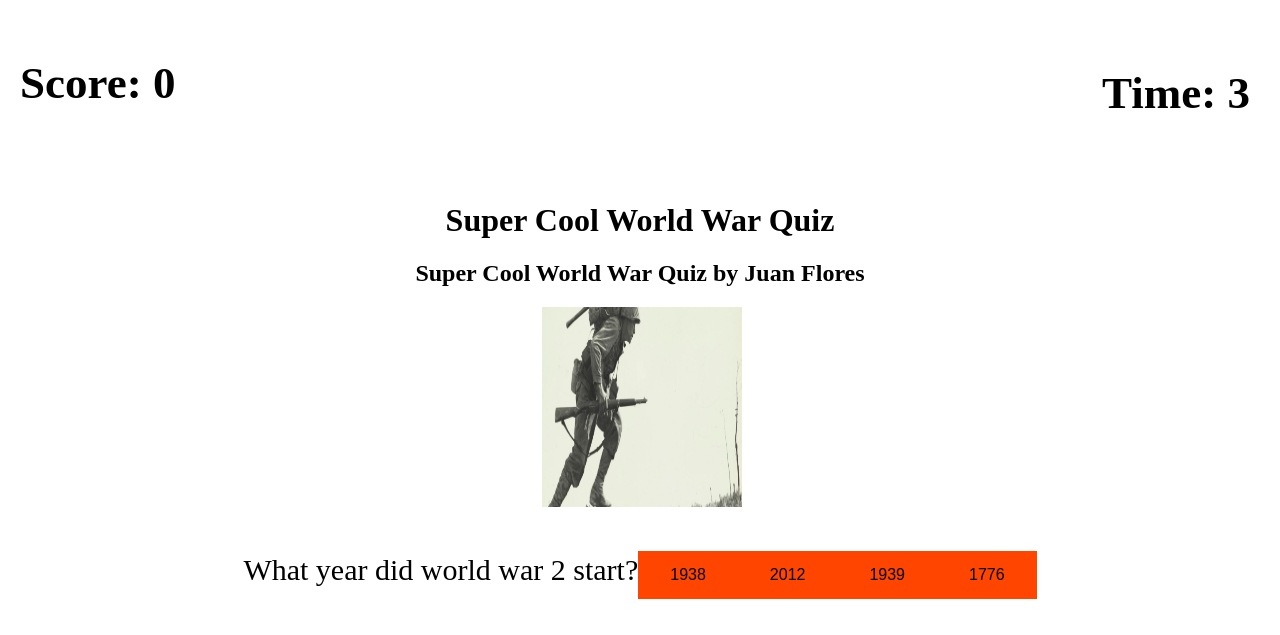
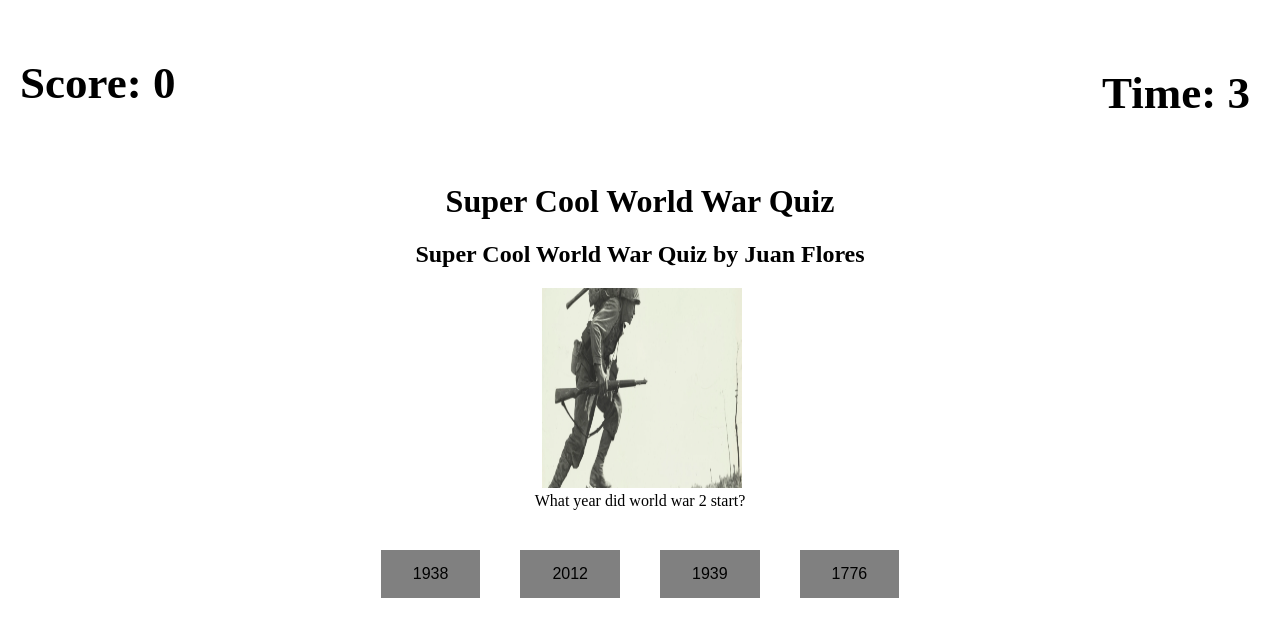
Before and after one commit to EASYMAK777/World-War-2-Quiz, a website: page index.html in a window 1280 px wide. Both pictures are taken after a click on the button "Start Quiz". Drawn offline with Linux system fonts and the light colour scheme.

Commit message:
fixed issue where question and answers were rendering in same div

```diff
--- a/Assets/CSS/styles.css
+++ b/Assets/CSS/styles.css
@@ -68,9 +68,13 @@ html,body {
     margin: 20px;
 }
 
-/* add styling to the buttons that appear in answers div */
+
+
 #answerChoicesEl button{
-    background-color: orangered;
+    position: relative;
+    margin: 20px;
+
+    background-color: grey;
     border: none;
     color: black;
     padding: 15px 32px;
--- a/Assets/script/script2.js
+++ b/Assets/script/script2.js
@@ -64,7 +64,7 @@ function displayQuestion() {
   //clear answerChoicesEl
   answerChoicesEl.innerHTML = "";
   //display question
-  answerChoicesEl.textContent = questions[0].question;
+  questionEl.textContent = questions[0].question;
   //create button for each answer
   for (i = 0; i < questions[0].answers.length; i++) {
     var answerBtn = document.createElement("button");
```
